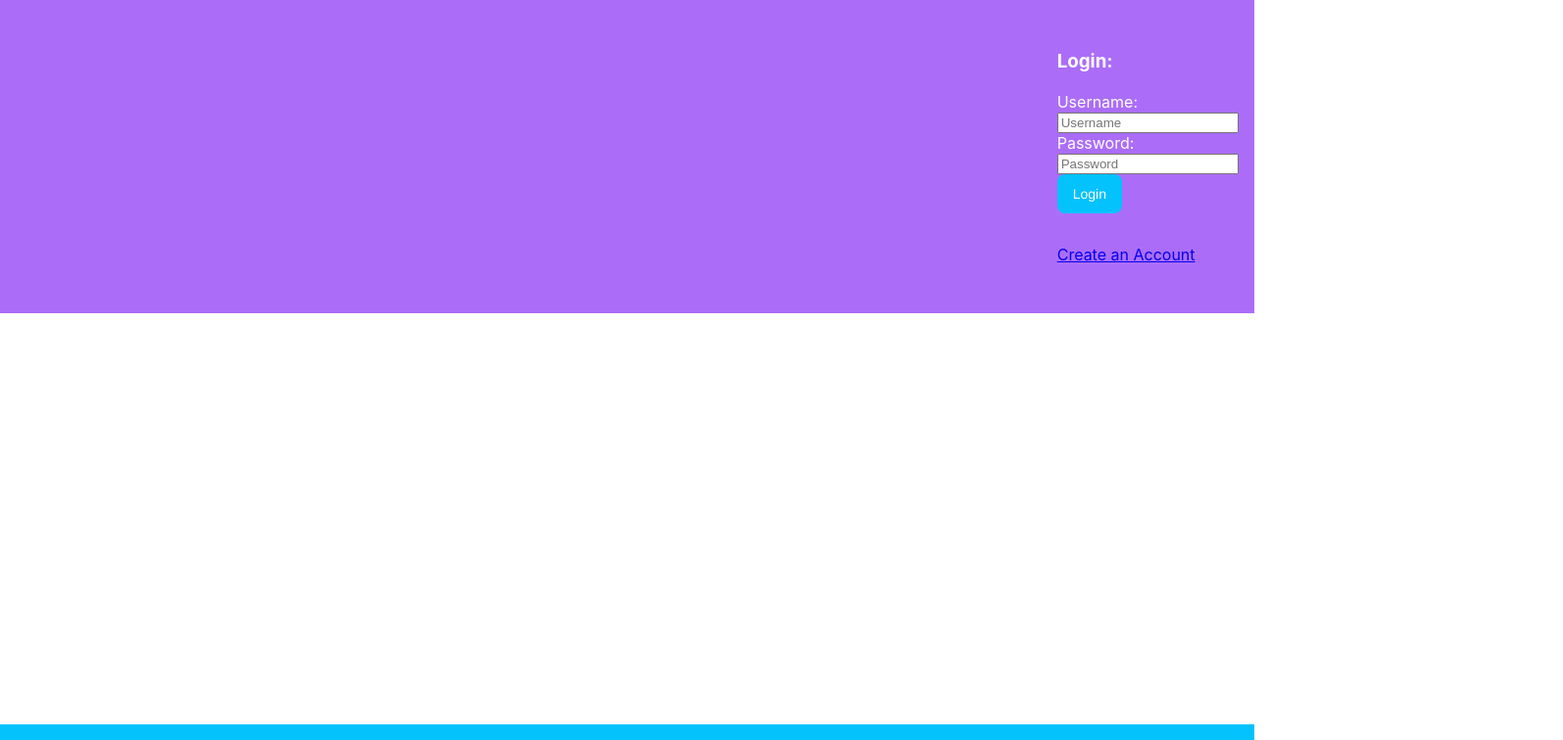
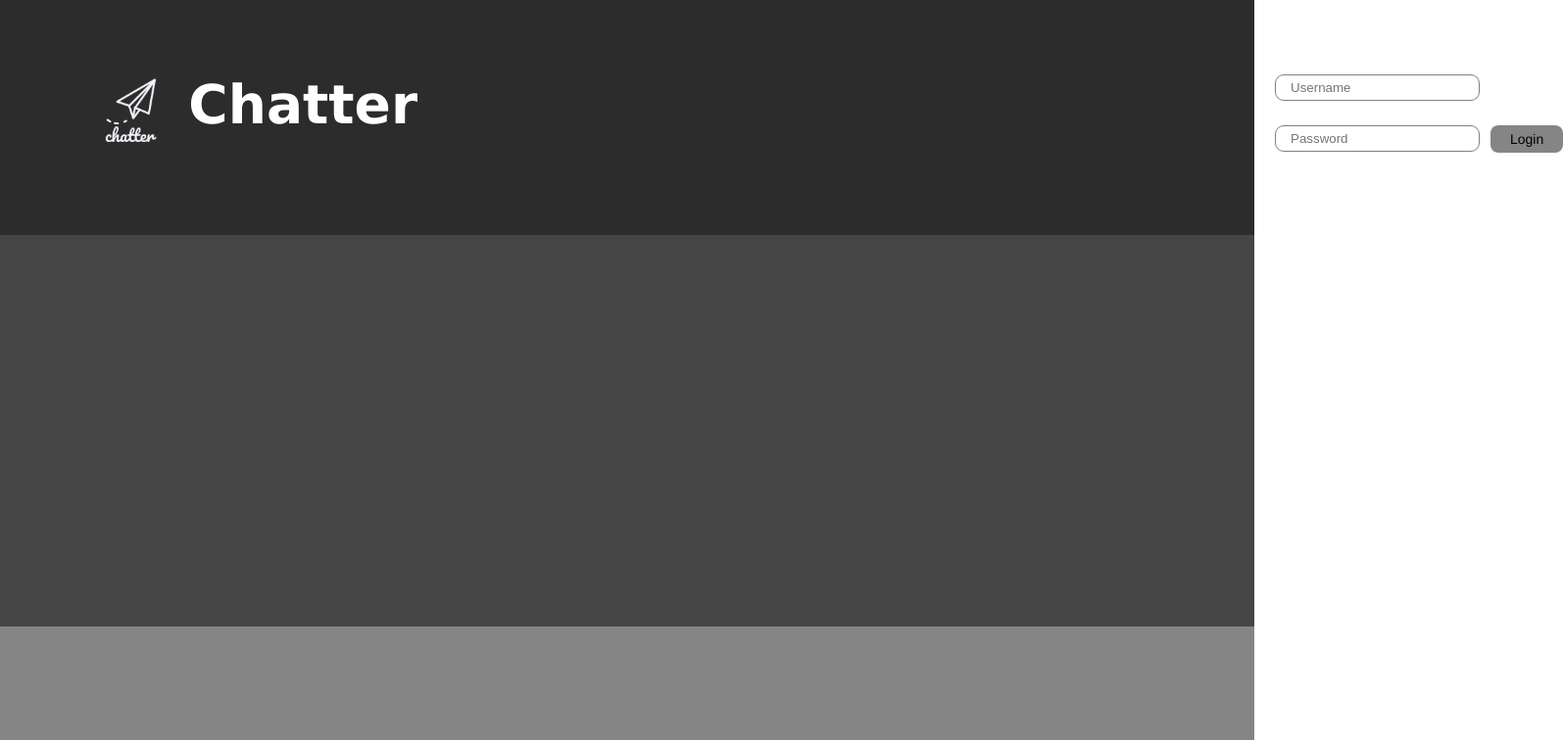
Before and after one commit to genady213/chatter-frontend, a React (Create React App) app in the folder chatter-app/: page / in a window 1280 px wide. Shown: the top 756 px of the page at 98% size, 1595 px wide, since content can reach past the window. Built offline with nearby package versions, Linux system fonts and the light colour scheme.

Commit message:
LoginPage and HomePage Update Design -HUGE CSS changes, it's crazy out here frfr -html changes

```diff
--- a/chatter-app/src/App.css
+++ b/chatter-app/src/App.css
@@ -1,10 +1,12 @@
-body{
-  --onlyfriends-color:#03c2fc;
-  --onlyfriends-purple: #ab6df8;
-  overflow: hidden;
+body {
+	--onlyfriends-color: #2C2C2C;
+	--onlyfriends-grey: #454545;
+	--onlyfriends-light-grey: #858585;
+	overflow: hidden;
 }
 
 .app__body {
 	display: flex;
 	height: 100vh;
+	background-color: var(--onlyfriends-color);
 }
--- a/chatter-app/src/components/Topbar/Topbar.css
+++ b/chatter-app/src/components/Topbar/Topbar.css
@@ -2,9 +2,10 @@
     display: flex;
     align-items: center;
     justify-content: space-between;
-    padding: 10px 0;
+    padding: 20px 0;
     background-color: var(--onlyfriends-color);
     color:white;
+    height:13rem;
 }
 
 .left{
@@ -12,6 +13,7 @@
     display: flex;
     align-items: center;
     margin-left: 20px;
+    padding-bottom: 175px;
 }
 /*.left > .MuiSvgIcon-root {
 
@@ -26,6 +28,7 @@
     display: flex;
     align-items: center;
     margin-right: 20px;
+    padding-bottom: 175px;
 }
 
 .right > .MuiSvgIcon-root {
@@ -35,16 +38,25 @@
 .right > .MuiSvgIcon-root:hover {
     cursor: pointer;
 }
+.logo {
+    display: flex;
+    margin-bottom: 170px;
+}
 
-.search{
-    flex: 0.4;
-    background-color: #52acc7;
-    text-align: center;
+.searchSection {
     display: flex;
-    padding: 0 50px;
+    align-items: center;
+    justify-content: center;
+    margin-top: -115px;
+}
+
+.search {
+    background-color: white;
+    padding: 0 15px;
     color: gray;
     border: 1px gray solid;
     border-radius: 6px;
+    width:800px;
 }
 
 .search > input{
@@ -59,3 +71,10 @@
     box-sizing: content-box;
     padding: 4px 0 5px;
 }
+
+.searchButton{
+    display: flex;
+    background-color: white;
+    border-radius: 6px;
+    margin-left: 4px;
+}
--- a/chatter-app/src/components/Topbar/Topbar.js
+++ b/chatter-app/src/components/Topbar/Topbar.js
@@ -10,17 +10,16 @@ export function Topbar() {
 
   const [{ user }] = useStateValue()
 
-  return (
-    <div className="topbar">
+    return (
+      <div>
+      <div className="topbar">
       <div className="left">
         <SettingsIcon />
 
-      </div>
-      <div className="search">
-        <SearchIcon />
+                </div>
 
-        <input type="text" placeholder="Search for contacts" />
-      </div>
+      <img className="logo" src="/chatterLogo.png" width="75" height="75"/>
+
       <div className="right">
         <AccountCircleIcon
           className="profileAvatar"
@@ -28,6 +27,14 @@ export function Topbar() {
 					src={user?.photoURL}
         />
       </div>
-    </div>
+            </div>
+            <div className="searchSection">
+            <div className="search">
+                <input type="text" placeholder="Search" />
+            </div>
+                <button className="searchButton"><SearchIcon /></button>
+                </div>
+      </div>
+
   );
 }
--- a/chatter-app/src/pages/HomePage/HomePage.js
+++ b/chatter-app/src/pages/HomePage/HomePage.js
@@ -12,10 +12,10 @@ import Chat from '../../components/Middle/Chat';
 import { Routes, Route } from 'react-router-dom';
 
 export function HomePage() {
-  const [{ user }, dispatch] = useStateValue();
+    const [{ user }, dispatch] = useStateValue();
 
-  return (
-    <div className="app">
+    return (
+        <div className="app">
       {
         //!user ? (
         //		<Login />
@@ -23,7 +23,7 @@ export function HomePage() {
         <>
           <Topbar />
           <div className="app__body">
-            <Sidebar />
+            {/*<Sidebar />*/}
             <Routes>
               <Route path="/room/:roomId" element={<Chat />}></Route>
               <Route
@@ -32,7 +32,7 @@ export function HomePage() {
               ></Route>
             </Routes>
 
-            <Footer />
+            {/*<Footer />*/}
           </div>
         </>
         //)
--- a/chatter-app/src/pages/LoginPage/LoginPage.css
+++ b/chatter-app/src/pages/LoginPage/LoginPage.css
@@ -1,42 +1,70 @@
-.login-top-container{
-    display:flex;
-    width:100%;
-    height: 20rem;
-    background-color: var(--onlyfriends-purple);
+.login-top-container {
+    display: flex;
+    width: 100%;
+    height: 15rem;
+    background-color: var(--onlyfriends-color);
     color: white;
+}
+
+.login-middle-container {
+    background-color: var(--onlyfriends-grey);
+    height: 25rem;
+}
+.login-bottom-container {
+    background-color: var(--onlyfriends-light-grey);
+    height:200rem;
+}
+
+.logo{
+    margin-left: 100px;
+    margin-right: 25px;
+    margin-top: 75px;
 
 }
 
-
+.title{
+    margin-top: 75px;
+    font-family: 'Lucida Sans', 'Lucida Sans Regular', 'Lucida Grande', 'Lucida Sans Unicode', Geneva, Verdana, sans-serif;
+    font-size: 55px;
+}
 
 .login-form-container{
     display:flex;
     flex-direction: row;
     justify-content: center;
     align-self: center;
-    width: 12%;
+    width: 30%;
     height: auto;
-    margin-left: auto;
+    margin-left: 875px;
     margin-right: 2rem;
 }
 
+.loginFields {
+    color: gray;
+    border: 1px gray solid;
+    border-radius: 9px;
+    margin-top:10px;
+    margin-bottom: 15px;
+    padding: 5px 15px;
+    position:relative;
+    top:20px;
+}
+
 .login-button {
-    background-color: var(--onlyfriends-color);
+    background-color: var(--onlyfriends-light-grey);
     border-radius: 8px;
     border-style: none;
     box-sizing: border-box;
-    color: #FFFFFF;
+    color: #000000;
     cursor: pointer;
     display: inline-block;
     font-family: "Haas Grot Text R Web", "Helvetica Neue", Helvetica, Arial, sans-serif;
     font-size: 14px;
     font-weight: 500;
-    height: 40px;
     line-height: 20px;
     list-style: none;
-    margin: 0;
     outline: none;
-    padding: 10px 16px;
+    padding: 4px 20px;
     position: relative;
     text-align: center;
     text-decoration: none;
@@ -45,7 +73,8 @@
     user-select: none;
     -webkit-user-select: none;
     touch-action: manipulation;
-
+    margin-left:220px;
+    bottom:22px;
 }
 
 .login-button:hover,
@@ -53,6 +82,16 @@
     background-color: #4c98e6;
 }
 
+.createAccountButton{
+    color: #ffffff;
+    text-decoration: none;
+
+    margin-top: 150px;
+    position:relative;
+    bottom:15px;
+    left: 7px;
+}
+
 .error-user{
     visibility: hidden;
     color: red;
--- a/chatter-app/src/pages/LoginPage/LoginPage.js
+++ b/chatter-app/src/pages/LoginPage/LoginPage.js
@@ -43,17 +43,18 @@ export function LoginPage() {
   };
 
     return (
+      <div>
           <div className="login-top-container">
+              <img className="logo" src="/chatterLogo.png" width="75" height="75" />
+              <h1 className="title">Chatter</h1>
           <div className="login-form-container">
             <form className="login-form">
-          <h3>Login:</h3>
               <br></br>
-          <label htmlFor="fname">Username:</label>
-          <input ref={myuser} type="text" id="Username" placeholder="Username"></input>
+                <input ref={myuser} type="text" id="Username" placeholder="Username"className="loginFields"></input>
                 <br></br>
-          <label htmlFor="lname">Password:</label>
-          <input ref={mypass} type="text" id="Password" placeholder="Password"></input>
+                <input ref={mypass} type="text" id="Password" placeholder="Password" className="loginFields"></input>
                 <br></br>
+                <div className="button">
               <button
                 className="login-button"
                 type="button"
@@ -68,17 +69,26 @@ export function LoginPage() {
               >
                 Login
               </button>
+              </div>
               <div
               id = "error"
               className="error-user">Username or Password Incorrect</div>
               <a href="#"
               onClick={routeChangeRegister}
-          >Create an Account
+              className="createAccountButton"
+              >Create Account
               </a>
             </form>
           </div>
 
-      <Footer />
+          {/*<Footer />*/}
+            </div>
+            <div className="login-middle-container">
+
+            </div>
+            <div className="login-bottom-container">
+
+            </div>
       </div>
   );
 }
--- a/chatter-app/src/pages/LoginPage/RegisterPage.css
+++ b/chatter-app/src/pages/LoginPage/RegisterPage.css
@@ -2,7 +2,7 @@
     display:flex;
     width:100%;
     height: 20rem;
-    background-color: var(--onlyfriends-purple);
+    background-color: var(--onlyfriends-grey);
     color: white;
 
 }
```
Also changed, not shown: chatter-app/public/chatterLogo.png (added). Lines whose indentation alone changed are shown as unchanged.
